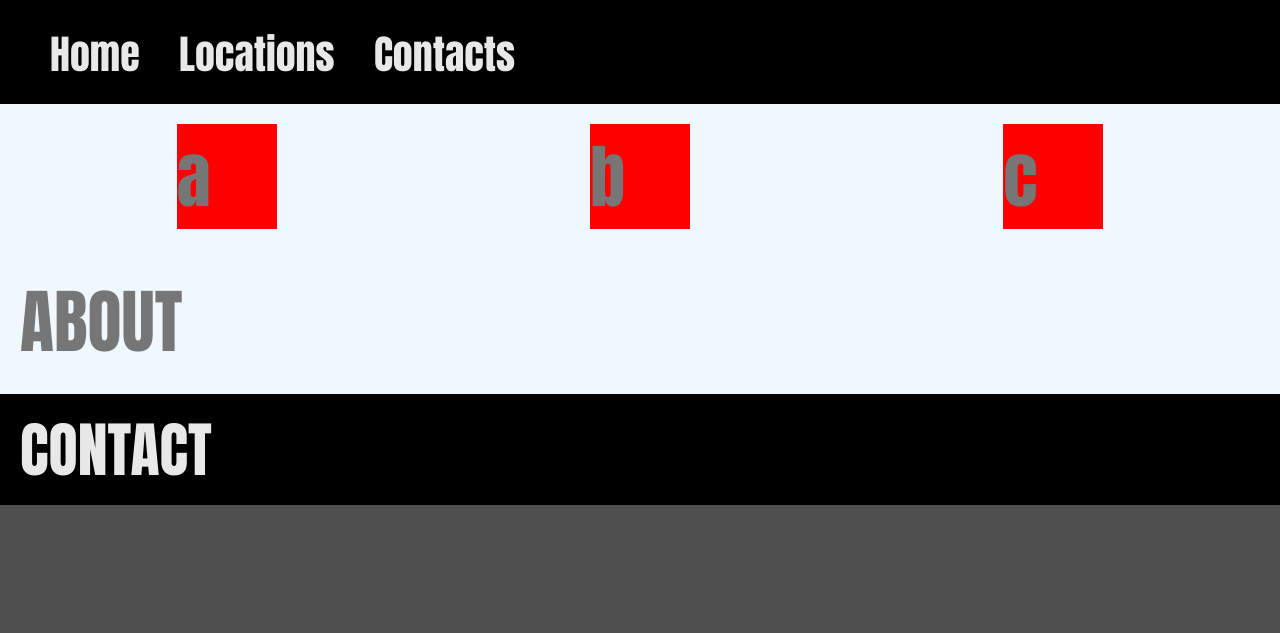
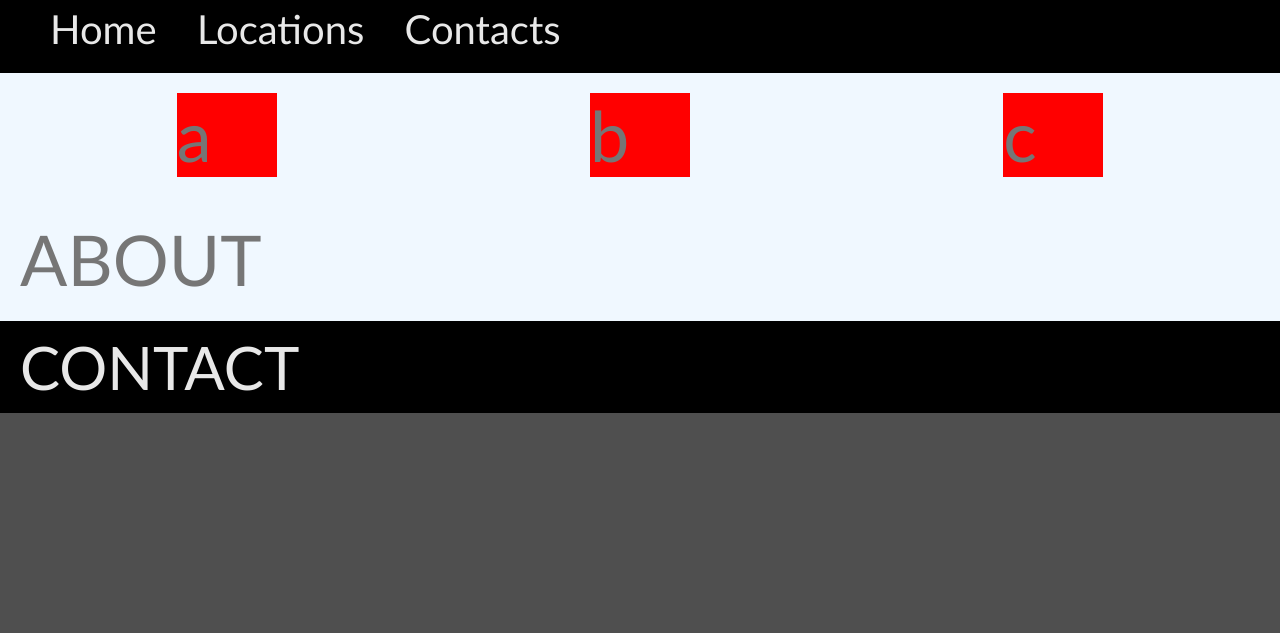
Before and after one commit to AdidasGrass/emilianodraw, a plain HTML site: page test.html in a window 1280 px wide. Shown: the part 167-800 px from the top of the page. Drawn offline with Linux system fonts and the light colour scheme.

Commit message:
bgdrttrrt

```diff
--- a/test.html
+++ b/test.html
@@ -7,7 +7,7 @@
 		body {
 	background: #4F4F4F;
 		color:#E8E8E8;
-			font-family: Impact, Haettenschweiler, "Franklin Gothic Bold", "Arial Black", "sans-serif";
+			font-family:"Gill Sans", "Gill Sans MT", "Myriad Pro", "DejaVu Sans Condensed", Helvetica, Arial, "sans-serif";
 			margin: 0;
 			padding: 0;
 	}
```
